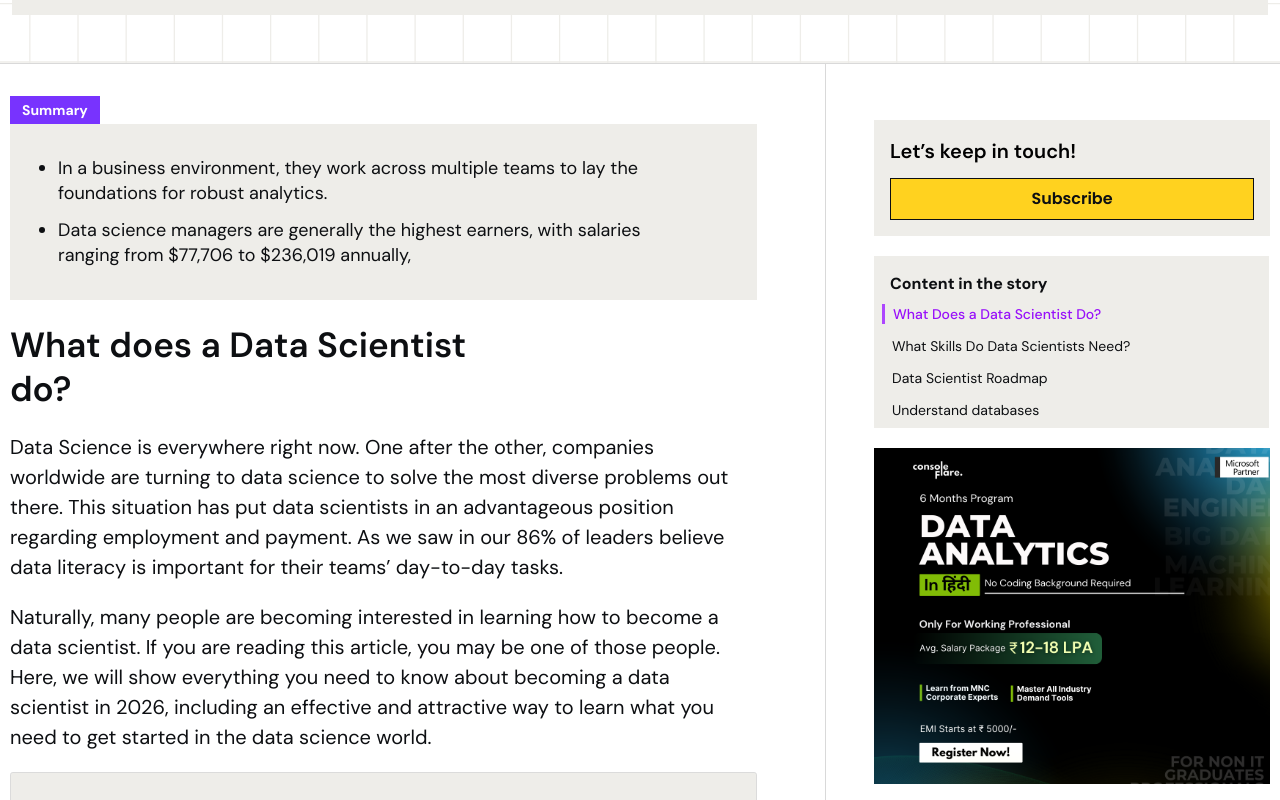
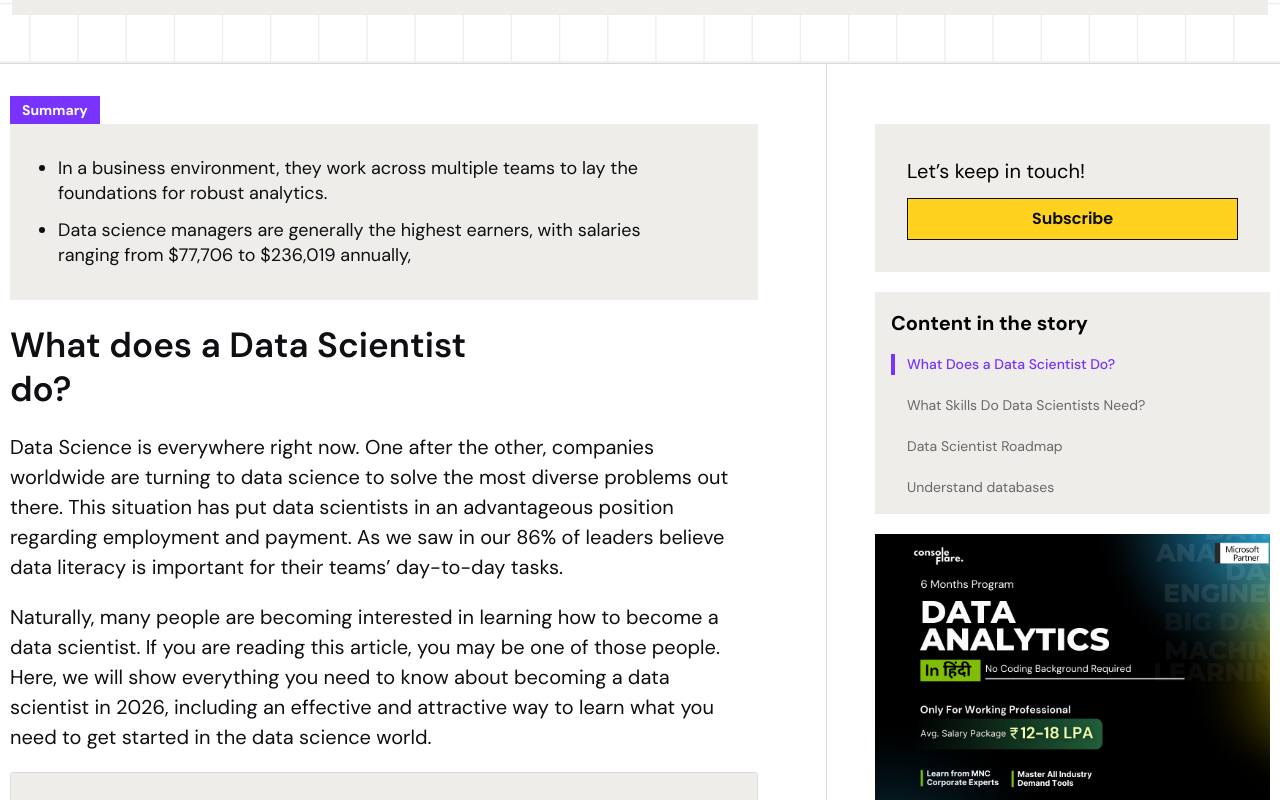
Before and after one commit to lakshyajaiswal123/Blog, a React (Vite) app: page / in a window 1280 px wide. Shown: the part 580-1380 px from the top of the page. Built offline with nearby package versions, Linux system fonts and the light colour scheme.

Commit message:
NewPages

```diff
--- a/src/App.jsx
+++ b/src/App.jsx
@@ -1,6 +1,8 @@
-import React, { Component } from 'react'
-import Hero from './HeroSection/Hero'
-import DataScientist from './dataScientist/DataScientist'
+import React from 'react'
+import { BrowserRouter, Routes, Route } from "react-router-dom";
+import Blog from './blogPage/Blog';
+import Home from './homePage/Home';
+import DataScience from './dataSciencePage/DataScience';
 
 
 
@@ -8,8 +10,16 @@ import DataScientist from './dataScientist/DataScientist'
 export default function App() {
   return (
     <div>
-      <Hero/>
-      <DataScientist/>
+
+
+  <BrowserRouter>
+      <Routes>
+
+          <Route path="/" element={<Home />} />
+        <Route path="/blog" element={<Blog />} />
+        <Route path="/data-science" element={<DataScience />} />
+      </Routes>
+    </BrowserRouter>
 
     </div>
   )
--- a/src/HeroSection/Hero.jsx
+++ b/src/HeroSection/Hero.jsx
@@ -13,26 +13,19 @@ export default function Hero() {
 
 
       <div className="max-w-[1260px] mx-auto px-1 mb-5 text-xs text-[#686868] font-DM-Sans">
+
        <span>
-         / Blog   / Data Science
-         {/* <NavLink
-              to="/Blog" reloadDocument
-              className={({ isActive }) =>
-                isActive ? "text-[#D2B48C]" : "text-black"
-              }
-            >
-             / Blog
-            </NavLink>
+  <NavLink to="/blog" className="hover:text-purple-600">
+    / Blog
+  </NavLink>
 
-             <NavLink
-              to="/DataScience" reloadDocument
-              className={({ isActive }) =>
-                isActive ? "text-[#D2B48C]" : "text-black"
-              }
-            >
-             / Data Science
-            </NavLink> */}
+  <span> / </span>
+
+  <NavLink to="/data-science" className="hover:text-purple-600">
+    Data Science
+  </NavLink>
         </span>
+
       </div>
 
       {/* Container */}
--- /dev/null
+++ b/src/blogPage/Blog.jsx
@@ -0,0 +1,10 @@
+import React from 'react'
+import BlogHero from './blogHero/BlogHero'
+
+export default function Blog() {
+  return (
+    <div>
+     <BlogHero/>
+    </div>
+  )
+}
--- /dev/null
+++ b/src/blogPage/blogHero/BlogHero.jsx
@@ -0,0 +1,45 @@
+import React from "react";
+import { BlogHeroData } from "./blogHeroData/BlogHeroData";
+// import Banner from "./assets/heroAssets/Banner/HeroBanner.svg"
+
+export default function BlogHero() {
+  return (
+    <section
+      className="w-full py-8 lg:py-12   p-3  bg-no-repeat bg-cover bg-center "
+      //    style={{ backgroundImage: "url('/grid-desktop.svg')" }}
+    >
+      <div className="max-w-[1260px] mx-auto px-1 mb-5 text-xs text-[#686868] font-DM-Sans">
+        <span>/ Blog</span>
+
+        {/* Container */}
+        <div className="max-w-[1260px] mx-auto ">
+          {/* Left and Right-section */}
+          <div className="flex flex-col lg:flex-row">
+            {/* ---------------- Left Section ------------*/}
+            <div className="flex-1 py-8 space-y-6 pr-0 lg:pr-5 md:px-6 lg:px-0">
+              {/* Summary-section */}
+
+              {/* Conatiner */}
+              <div className="max-w-[771px]  md:p-0 p-3"></div>
+            </div>
+
+            {/* ---------------- Right Section -sidebar ------------ */}
+
+            {/* ---------------- THE CENTERED BORDER DIV ------------ */}
+            <div
+              className="w-full h-[1px] mx-3 bg-[#D9D9D9]
+                md:w-[1px] md:h-auto md:mx-12 shrink-0 "
+            />
+
+            {/* RIGHT Section */}
+            <div className="w-full lg:w-[395px] shrink-0 ">
+              <span>/ Trending Topics</span>
+
+              <div className="flex flex-col gap-y-5"></div>
+            </div>
+          </div>
+        </div>
+      </div>
+    </section>
+  );
+}
--- /dev/null
+++ b/src/blogPage/blogHero/blogHeroData/BlogHeroData.js
@@ -0,0 +1,22 @@
+// import whyChooseBanner from "";
+export const BlogHeroData = [
+
+    {
+        // Blog
+    // mainBanner:whyChooseBanner,
+    heading:"How to Learn AI From Scratch in 2026: A Complete Guide From the Experts",
+    tags:[
+            "Published : January 15, 2026",
+            "3 Min Read",
+            "By Consoleflare Staff"
+            ],
+
+      // Trending topics
+
+
+    }
+
+
+
+
+]
--- /dev/null
+++ b/src/dataSciencePage/DataScience.jsx
@@ -0,0 +1,9 @@
+import React from 'react'
+
+export default function DataScience() {
+  return (
+    <div>
+      Hello This is Data Science Page
+    </div>
+  )
+}
--- a/src/dataScientist/DataScientist.jsx
+++ b/src/dataScientist/DataScientist.jsx
@@ -156,53 +156,53 @@ export default function DataScientist() {
           {/* ---------------- Right Section -sidebar ------------ */}
 
       {/* ---------------- THE CENTERED BORDER DIV ------------ */}
-          <div className="w-full h-[1px] mx-3 bg-[#D9D9D9] md:w-[1px] md:h-auto md:my-0 md:mx-12 shrink-0"></div>
+<div className="w-full h-[1px] mx-3 bg-[#D9D9D9]
+                md:w-[1px] md:h-auto md:mx-12 shrink-0 " />
 
-            {/* Right-section Container */}
-            <div className="flex flex-col gap-y-5 sticky top-6 pt-14">
+{/* RIGHT Section */}
+<div className="w-full lg:w-[395px] shrink-0 pt-15">
 
-              {/* Keep in Touch CTA-section */}
-              <div className="bg-[#EEEDE9] p-4">
+  <div className="sticky top-20 flex flex-col gap-y-5">
 
-                <h3 className="font-semibold font-DM-Sans mb-3 text-[20px]">
-                  Let’s keep in touch!
+    {/* Keep in Touch */}
+    <div className="flex flex-col gap-y-3 bg-[#EEEDE9] p-8">
+      <h3 className=" font-DM-Sans text-[20px] ">
+        <span>Let’s keep in touch!</span>
       </h3>
 
-                {/* CTA-section */}
-                <button
-                  className="w-full bg-[#FFD21F] py-2 cursor-pointer
+      <button className="w-full bg-[#FFD21F] py-2 cursor-pointer
         font-semibold font-poppins text-[#0D0F12]
-                 transition-all border-1 border-[#0D0F12]
+        transition-all border border-[#0D0F12]
         hover:-translate-y-1 hover:-translate-x-1
-                 hover:shadow-[6px_6px_0px_0px_rgba(255,255,255,1)]"
-                >
+        hover:shadow-[6px_6px_0px_0px_rgba(255,255,255,1)]">
         Subscribe
       </button>
     </div>
 
-              {/* Content in your Story-section */}
+   {/* Story */}
 {ScrollableContent.map((content, index) => (
   <div
     key={index}
-                  className=" hidden lg:block bg-[#EEEDE9] p-2 max-w-[395px] font-DM-Sans">
-
-                  {/* Content Heading */}
-                  <h3 className="font-bold font-DM-Sans text-[#0D0F12] py-2 ">
-                    <span className="px-2">{content.heading}</span>
+    className="hidden lg:block bg-[#EEEDE9] p-4 font-DM-Sans max-w-[395px]"
+  >
+    {/* Heading */}
+    <h3 className="font-bold text-[20px] mb-4">
+      {content.heading}
     </h3>
 
-                  <ul className="space-y-3 text-sm">
-                    {storyItems.map((item, index) => (
+    {/* List */}
+    <ul className="flex flex-col gap-y-5 text-[14px]">
+      {storyItems.map((item, i) => (
         <li
-                        key={index}
-                        onClick={() => handleClick(item.ref, index)}
+          key={i}
+          onClick={() => handleClick(item.ref, i)}
           className={`
-                        cursor-pointer pl-2 transition-all
-                        hover:text-purple-600 text-[#0D0F12]
+            cursor-pointer pl-3 transition-all duration-200
+            hover:text-[#7833FE]
             ${
-                          activeIndex === index
-                            ? "border-l-3 border-purple-500 text-purple-600 font-medium"
-                            : "border-l-2 border-transparent"
+              activeIndex === i
+                ? "border-l-4 border-[#7833FE]  text-[#7833FE] font-medium"
+                : "border-l-4 border-transparent text-[#686868]"
             }
           `}
         >
@@ -213,16 +213,14 @@ export default function DataScientist() {
   </div>
 ))}
 
-              {/* Data Analytics-Banner */}
+    {/* Banner */}
     <div className="hidden lg:block">
-                <img
-                  src={dataAnalytics}
-                  className="w-full h-full object-cover"
-                  alt="Data Analytics Banner"
-                />
+      <img src={dataAnalytics} className="w-full object-cover" />
     </div>
 
   </div>
+</div>
+
 
           </div>
         </div>
--- /dev/null
+++ b/src/homePage/Home.jsx
@@ -0,0 +1,13 @@
+import React from 'react'
+import Hero from '../HeroSection/Hero'
+import DataScientist from '../dataScientist/DataScientist'
+
+
+export default function Home() {
+  return (
+    <div>
+      <Hero/>
+      <DataScientist/>
+    </div>
+  )
+}
```
Lines whose indentation alone changed are shown as unchanged.
